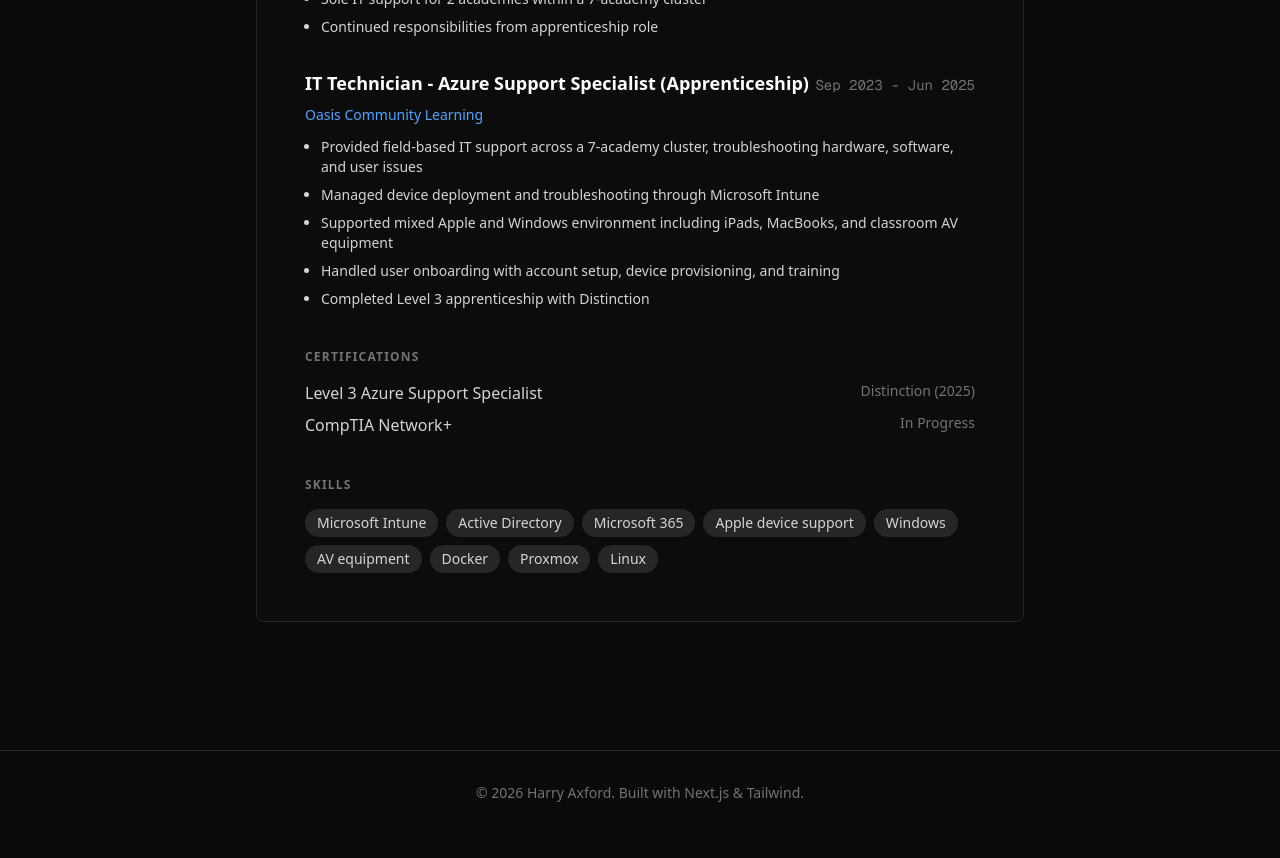
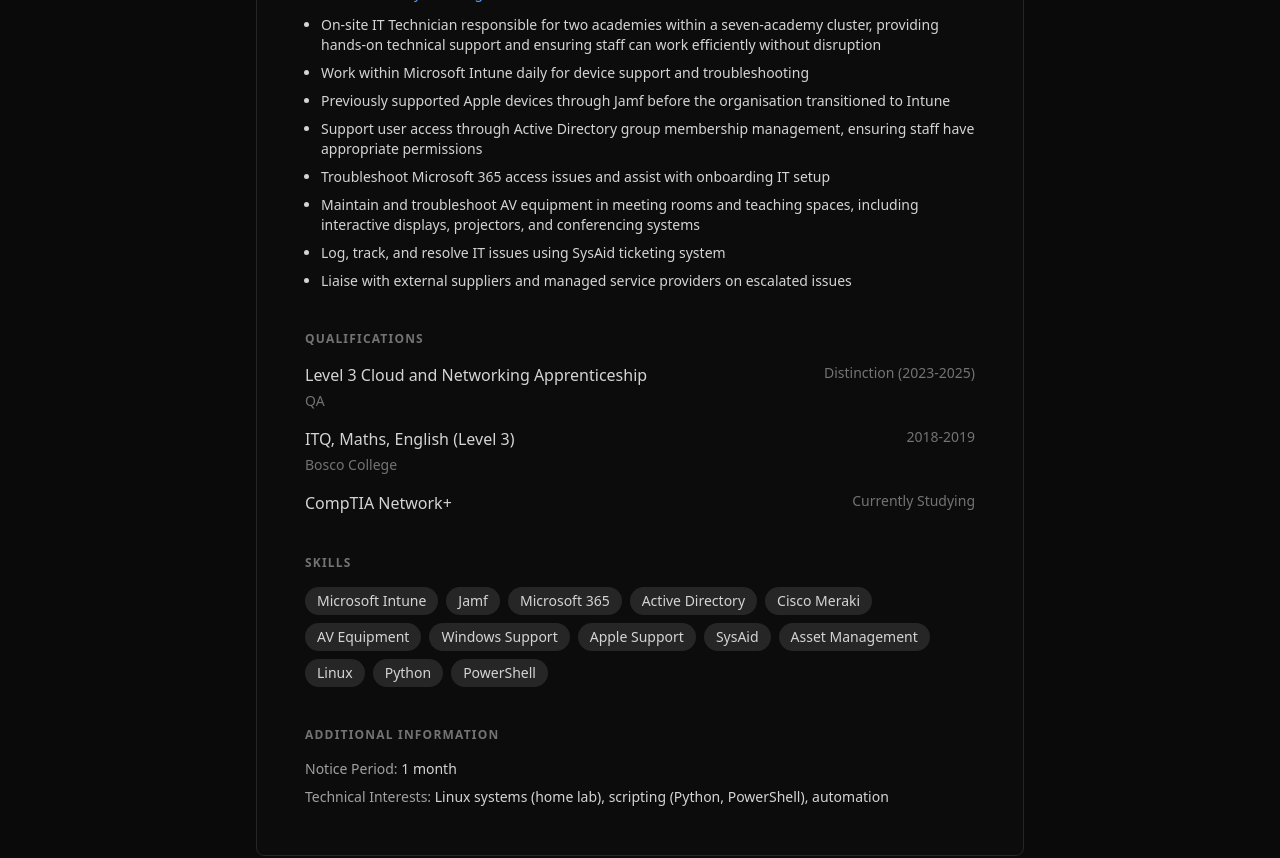
Before and after one commit to Haxford/Portfolio-minimal, a Next.js app: page /cv in a window 1280 px wide. Shown: the part 620-1478 px from the top of the page. Before the commit the page ends 1455 px from the top, so only its background shows below. Built offline with nearby package versions, Linux system fonts and the light colour scheme.

Commit message:
Update CV content and project README

```diff
--- a/app/cv/page.tsx
+++ b/app/cv/page.tsx
@@ -7,9 +7,6 @@
       <header className="border-b border-neutral-800 pb-8 mb-8">
         <h1 className="text-3xl font-bold text-white mb-4">Harry Axford</h1>
         <div className="flex flex-wrap gap-4 text-sm text-neutral-400">
-          <a href="mailto:harry.gamon@outlook.com" className="flex items-center gap-2 hover:text-white transition-colors">
-            <Mail size={16} /> harry.gamon@outlook.com
-          </a>
           <a href="https://linkedin.com" target="_blank" rel="noopener noreferrer" className="flex items-center gap-2 hover:text-white transition-colors">
             <Linkedin size={16} /> LinkedIn
           </a>
@@ -23,8 +20,9 @@
           <p className="text-neutral-300 leading-relaxed">
             IT Technician with 3 years of hands-on experience providing on-site technical support across multi-site educational environments.
             Experienced working within Microsoft Intune, Active Directory, and Microsoft 365 environments daily.
+            Previous experience supporting Apple devices through Jamf.
             Strong problem-solving abilities with a service-oriented approach.
-            Looking to develop further into Linux system administration and cloud engineering.
+            Looking to further develop technical capabilities in device management, security, and systems administration.
           </p>
         </section>
 
@@ -36,43 +34,46 @@
             <div>
               <div className="flex justify-between items-baseline mb-2">
                 <h3 className="font-semibold text-white text-lg">IT Technician</h3>
-                <span className="text-sm text-neutral-500 font-mono">Jun 2025 - Present</span>
+                <span className="text-sm text-neutral-500 font-mono">2021 - Present</span>
               </div>
               <div className="text-blue-400 text-sm mb-3">Oasis Community Learning</div>
               <ul className="list-disc list-outside ml-4 space-y-2 text-neutral-300 text-sm">
-                <li>Sole IT support for 2 academies within a 7-academy cluster</li>
-                <li>Continued responsibilities from apprenticeship role</li>
-              </ul>
-            </div>
-
-            <div>
-              <div className="flex justify-between items-baseline mb-2">
-                <h3 className="font-semibold text-white text-lg">IT Technician - Azure Support Specialist (Apprenticeship)</h3>
-                <span className="text-sm text-neutral-500 font-mono">Sep 2023 - Jun 2025</span>
-              </div>
-              <div className="text-blue-400 text-sm mb-3">Oasis Community Learning</div>
-              <ul className="list-disc list-outside ml-4 space-y-2 text-neutral-300 text-sm">
-                <li>Provided field-based IT support across a 7-academy cluster, troubleshooting hardware, software, and user issues</li>
-                <li>Managed device deployment and troubleshooting through Microsoft Intune</li>
-                <li>Supported mixed Apple and Windows environment including iPads, MacBooks, and classroom AV equipment</li>
-                <li>Handled user onboarding with account setup, device provisioning, and training</li>
-                <li>Completed Level 3 apprenticeship with Distinction</li>
+                <li>On-site IT Technician responsible for two academies within a seven-academy cluster, providing hands-on technical support and ensuring staff can work efficiently without disruption</li>
+                <li>Work within Microsoft Intune daily for device support and troubleshooting</li>
+                <li>Previously supported Apple devices through Jamf before the organisation transitioned to Intune</li>
+                <li>Support user access through Active Directory group membership management, ensuring staff have appropriate permissions</li>
+                <li>Troubleshoot Microsoft 365 access issues and assist with onboarding IT setup</li>
+                <li>Maintain and troubleshoot AV equipment in meeting rooms and teaching spaces, including interactive displays, projectors, and conferencing systems</li>
+                <li>Log, track, and resolve IT issues using SysAid ticketing system</li>
+                <li>Liaise with external suppliers and managed service providers on escalated issues</li>
               </ul>
             </div>
           </div>
         </section>
 
-        {/* Certifications */}
+        {/* Qualifications */}
         <section>
-          <h2 className="text-xs font-bold text-neutral-500 uppercase tracking-widest mb-4">Certifications</h2>
-          <ul className="space-y-2 text-neutral-300">
-            <li className="flex justify-between">
-              <span>Level 3 Azure Support Specialist</span>
-              <span className="text-neutral-500 text-sm">Distinction (2025)</span>
+          <h2 className="text-xs font-bold text-neutral-500 uppercase tracking-widest mb-4">Qualifications</h2>
+          <ul className="space-y-4 text-neutral-300">
+            <li>
+              <div className="flex justify-between">
+                <span>Level 3 Cloud and Networking Apprenticeship</span>
+                <span className="text-neutral-500 text-sm">Distinction (2023-2025)</span>
+              </div>
+              <div className="text-neutral-500 text-sm mt-1">QA</div>
             </li>
-            <li className="flex justify-between">
-              <span>CompTIA Network+</span>
-              <span className="text-neutral-500 text-sm">In Progress</span>
+            <li>
+              <div className="flex justify-between">
+                <span>ITQ, Maths, English (Level 3)</span>
+                <span className="text-neutral-500 text-sm">2018-2019</span>
+              </div>
+              <div className="text-neutral-500 text-sm mt-1">Bosco College</div>
+            </li>
+            <li>
+              <div className="flex justify-between">
+                <span>CompTIA Network+</span>
+                <span className="text-neutral-500 text-sm">Currently Studying</span>
+              </div>
             </li>
           </ul>
         </section>
@@ -82,9 +83,9 @@
           <h2 className="text-xs font-bold text-neutral-500 uppercase tracking-widest mb-4">Skills</h2>
           <div className="flex flex-wrap gap-2">
             {[
-              "Microsoft Intune", "Active Directory", "Microsoft 365",
-              "Apple device support", "Windows", "AV equipment",
-              "Docker", "Proxmox", "Linux"
+              "Microsoft Intune", "Jamf", "Microsoft 365", "Active Directory",
+              "Cisco Meraki", "AV Equipment", "Windows Support", "Apple Support",
+              "SysAid", "Asset Management", "Linux", "Python", "PowerShell"
             ].map(skill => (
               <span key={skill} className="px-3 py-1 bg-neutral-800 text-neutral-300 rounded-full text-sm">
                 {skill}
@@ -92,6 +93,15 @@
             ))}
           </div>
         </section>
+
+        {/* Additional Information */}
+        <section>
+          <h2 className="text-xs font-bold text-neutral-500 uppercase tracking-widest mb-4">Additional Information</h2>
+          <div className="space-y-2 text-neutral-300 text-sm">
+            <p><span className="text-neutral-400">Notice Period:</span> 1 month</p>
+            <p><span className="text-neutral-400">Technical Interests:</span> Linux systems (home lab), scripting (Python, PowerShell), automation</p>
+          </div>
+        </section>
       </div>
     </div>
   );
```
Also changed, not shown: 1 other file (tests, documents, lock files or other folders).
